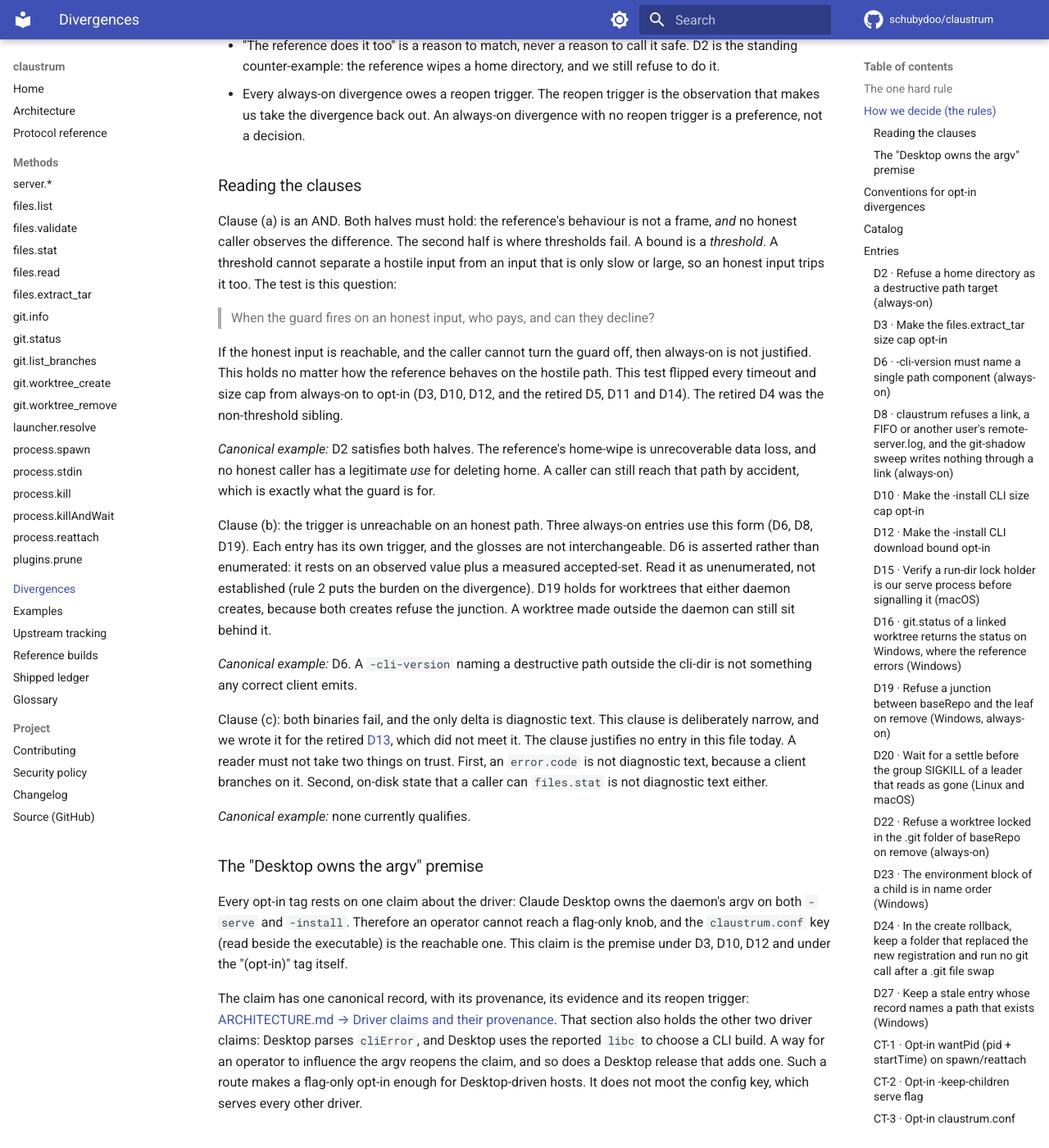
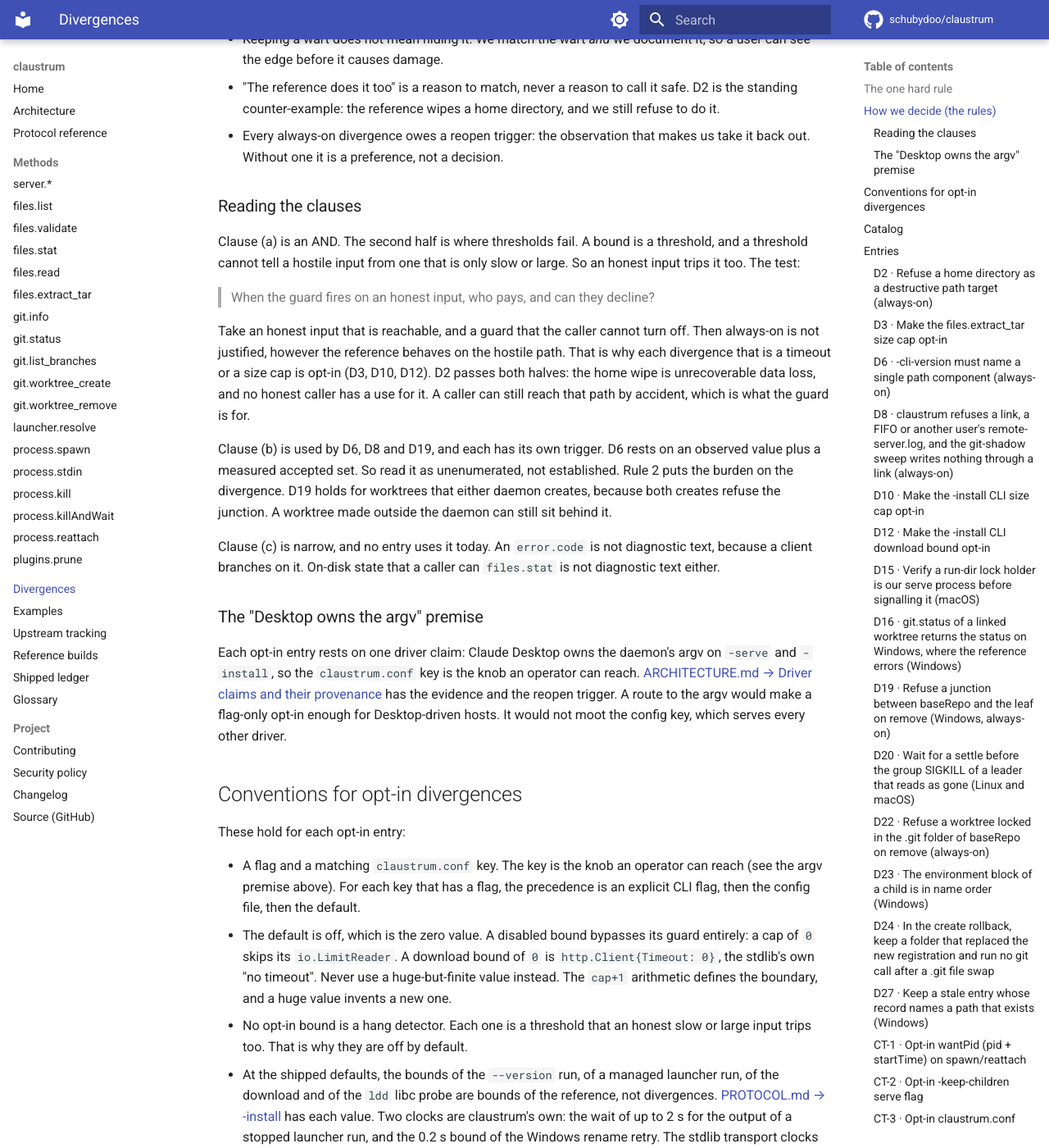
Before and after one commit to schubydoo/claustrum, an MkDocs documentation site: the page built from docs/DIVERGENCES.md, in a window 1280 px wide and 1400 px high, scrolled down 1189 px. Shown: the whole window at 82% size. Built offline with MkDocs 1.6.1 and Material for MkDocs 9.7.7, drawn with Linux system fonts in a browser that asks for light colours; comment, search, counter and statistics services are not loaded; some of the changed text lies outside the part shown.

Commit message:
docs: settle the rules, the catalog and the provenance of DIVERGENCES.md (#668)
* docs: settle the rules, the catalog and the provenance of DIVERGENCES.md

Co-Authored-By: Claude Opus 5.5 <noreply@anthropic.com>

* docs: fix the provenance, rule 3, the precedence and the catalog rows

Co-Authored-By: Claude Opus 5.5 <noreply@anthropic.com>

* docs: scope the D8, D16, D20 and D22 rows and the rule-4 exception

Co-Authored-By: Claude Opus 5.5 <noreply@anthropic.com>

* docs: keep the argv rider and the loose sense of opt-in for the CT entries

Co-Authored-By: Claude Opus 5.5 <noreply@anthropic.com>

---------

Co-authored-by: Schuby <12485317+schubydoo@users.noreply.github.com>
Co-authored-by: Claude Opus 5.5 <noreply@anthropic.com>

```diff
--- a/docs/DIVERGENCES.md
+++ b/docs/DIVERGENCES.md
@@ -1,53 +1,52 @@
 # claustrum — deliberate divergences
 
 Almost everything claustrum does is byte-identical to the reference daemon. This
-file is the canonical catalog of the exceptions. The exceptions are the
-behaviours that *knowingly* change a frame or an action. This file also gives the
-rules that gate every one of them.
+file is the catalog of the exceptions: the behaviours that *knowingly* change a
+frame or an action. It also gives the rules that gate each one.
 
-The [catalog table](#catalog) is the fast path. It gives one row per divergence,
-with its default, how to activate it, and its reopen trigger. The
-[rules](#how-we-decide-the-rules) come first for a reason: they decide which
-shape an entry can take. The three shapes are always-on, opt-in, and conditional.
+The [catalog table](#catalog) has one row per divergence. The
+[rules](#how-we-decide-the-rules) come first, because they decide which shape an
+entry can take: always-on or opt-in.
 
-Per-method wire facts (params, result field order, error strings) live in
-[PROTOCOL.md](PROTOCOL.md) and on the pages under `protocol/`. Driver-claim
-provenance lives in
-[ARCHITECTURE.md](ARCHITECTURE.md#driver-claims-and-their-provenance). The
-measured cells and rounds behind each entry are not in this file. The history of
-the reference builds is in [REFERENCE-BUILDS.md](REFERENCE-BUILDS.md).
+Per-method wire facts (params, result field order, error texts) live in
+[PROTOCOL.md](PROTOCOL.md) and on the pages under `protocol/`. The history of the
+reference builds is in [REFERENCE-BUILDS.md](REFERENCE-BUILDS.md).
+
+claustrum follows the reference build `5fd08069`. An entry names the build of a
+measurement where the build matters. A measurement of the reference that names no build was made
+on `5fd08069` or on an earlier build. A fact that comes from
+reading claustrum's code is marked "from the code".
 
 ## The one hard rule
 
 Byte-identical JSON-RPC frames are the product. A divergence needs a reason.
-Matching does not need a reason. "Off by default" must mean byte-identical, not
-almost byte-identical. An opt-in divergence that is not active leaves the wire
-exactly as the reference leaves it.
-
-[PROTOCOL.md](PROTOCOL.md) and the PR that shipped it also document every
-intentional divergence below. The
+Matching does not. "Off by default" means byte-identical, not almost
+byte-identical. An opt-in divergence that is not active leaves the wire exactly as
+the reference leaves it. The
 [out-of-scope list](#explicitly-out-of-scope-would-break-compatibility) at the end
-gives the inverse: the changes we will never make.
+gives the changes we will never make.
 
 ## How we decide (the rules)
 
 The standard, in priority order:
 
-> 1. Claude Desktop must keep working. Claustrum is a drop-in. If a behaviour
->    is reachable by Desktop, and matching the reference is what keeps Desktop
->    working, we match. How ugly the reference's behaviour is does not matter.
-> 2. Match by default. A wart Desktop tolerates is the contract, not a bug.
->    Divergence needs a reason. Matching does not. The burden of proof is always
->    on the divergence.
-> 3. A divergence earns ALWAYS-ON only if one of three conditions holds.
+> 1. Claude Desktop must keep working. Claustrum is a drop-in. If Desktop can
+>    reach a behaviour, and matching the reference keeps Desktop working, we
+>    match. How ugly the reference's behaviour is does not matter.
+> 2. Match by default. A wart Desktop tolerates is the contract, not a bug. The
+>    burden of proof is always on the divergence.
+> 3. A divergence earns ALWAYS-ON only if one of three conditions holds, or by the
+>    exception in rule 4.
 >    **(a)** Two things hold together. The reference's behaviour on that path
->    is not a frame at all, which means an unbounded wait, unbounded memory,
->    or unrecoverable data loss. And no honest caller can observe the
->    difference. **(b)** The trigger itself is unreachable on an honest path. **(c)** The trigger is reachable,
->    but both binaries fail the operation and the only delta is diagnostic
->    text.
+>    is not a frame at all: an unbounded wait, unbounded memory, or
+>    unrecoverable data loss. And no honest caller can observe the
+>    difference. **(b)** The trigger itself is unreachable on an honest path.
+>    **(c)** The trigger is reachable, but both binaries fail the operation and
+>    the only delta is diagnostic text.
 > 4. Anything else that changes an honest-path frame is OPT-IN, default off, or
->    it does not ship.
+>    it does not ship. The one exception is a maintainer decision that an
+>    entry is always-on. That entry gives the date of the decision and a reopen
+>    trigger.
 
 Corollaries:
 
@@ -56,130 +55,98 @@ Corollaries:
 - "The reference does it too" is a reason to match, never a reason to call it
   safe. D2 is the standing counter-example: the reference wipes a home directory,
   and we still refuse to do it.
-- Every always-on divergence owes a reopen trigger. The reopen trigger is the
-  observation that makes us take the divergence back out. An always-on
-  divergence with no reopen trigger is a preference, not a decision.
+- Every always-on divergence owes a reopen trigger: the observation that makes us
+  take it back out. Without one it is a preference, not a decision.
 
 ### Reading the clauses
 
-Clause (a) is an AND. Both halves must hold: the reference's behaviour is not a
-frame, *and* no honest caller observes the difference. The second half is where
-thresholds fail. A bound is a *threshold*. A threshold cannot separate a hostile
-input from an input that is only slow or large, so an honest input trips it too.
-The test is this question:
+Clause (a) is an AND. The second half is where thresholds fail. A bound is a
+threshold, and a threshold cannot tell a hostile input from one that is only slow
+or large. So an honest input trips it too. The test:
 
 > When the guard fires on an honest input, who pays, and can they decline?
 
-If the honest input is reachable, and the caller cannot turn the guard off, then
-always-on is not justified. This holds no matter how the reference behaves on the
-hostile path. This test flipped every timeout and size cap from always-on to
-opt-in (D3, D10, D12, and the retired D5, D11 and D14). The retired D4 was the
-non-threshold sibling.
+Take an honest input that is reachable, and a guard that the caller cannot turn
+off. Then always-on is not justified, however the reference behaves on the
+hostile path. That is why each divergence that is a timeout or a size cap is
+opt-in (D3, D10, D12). D2 passes both
+halves: the home wipe is unrecoverable data loss, and no honest caller has a use
+for it. A caller can still reach that path by accident, which is what the guard
+is for.
 
-*Canonical example:* D2 satisfies both halves. The reference's home-wipe is
-unrecoverable data loss, and no honest caller has a legitimate *use* for deleting
-home. A caller can still reach that path by accident, which is exactly what the
-guard is for.
+Clause (b) is used by D6, D8 and D19, and each has its own trigger. D6 rests on an
+observed value plus a measured accepted set. So read it as unenumerated, not
+established. Rule 2 puts the burden on the divergence. D19 holds for worktrees
+that either daemon creates, because both creates refuse the junction. A worktree
+made outside the daemon can still sit behind it.
 
-Clause (b): the trigger is unreachable on an honest path. Three always-on
-entries use this form (D6, D8, D19). Each entry has its own trigger,
-and the glosses are not interchangeable. D6 is asserted rather than
-enumerated: it rests on an observed value plus a measured accepted-set. Read
-it as unenumerated, not established (rule 2 puts the burden on the
-divergence). D19 holds for worktrees that either daemon creates, because both
-creates refuse the junction. A worktree made outside the daemon can still sit behind
-it.
-
-*Canonical example:* D6. A `-cli-version` naming a destructive path outside the
-cli-dir is not something any correct client emits.
-
-Clause (c): both binaries fail, and the only delta is diagnostic text.
-This clause is deliberately narrow, and we wrote it for the retired
-[D13](#d13), which did not meet it. The clause justifies no entry in this file
-today. A reader must not take two things on trust. First, an `error.code` is not
-diagnostic text, because a client branches on it. Second, on-disk state that a
-caller can `files.stat` is not diagnostic text either.
-
-*Canonical example:* none currently qualifies.
+Clause (c) is narrow, and no entry uses it today. An `error.code` is not
+diagnostic text, because a client branches on it. On-disk state that a caller can
+`files.stat` is not diagnostic text either.
 
 ### The "Desktop owns the argv" premise
 
-Every opt-in tag rests on one claim about the driver: Claude Desktop owns the
-daemon's argv on both `-serve` and `-install`. Therefore an operator cannot reach
-a flag-only knob, and the `claustrum.conf` key (read beside the executable) is the
-reachable one. This claim is the premise under D3, D10, D12 and
-under the "(opt-in)" tag itself.
-
-The claim has one canonical record, with its provenance, its evidence and its
-reopen trigger:
-[ARCHITECTURE.md → Driver claims and their provenance](ARCHITECTURE.md#driver-claims-and-their-provenance).
-That section also holds the other two driver claims: Desktop parses `cliError`,
-and Desktop uses the reported `libc` to choose a CLI build. A way for an operator
-to influence the argv reopens the claim, and so does a Desktop release that adds one. Such
-a route makes a flag-only opt-in enough for Desktop-driven hosts. It does not
-moot the config key, which serves every other driver.
+Each opt-in entry rests on one driver claim: Claude Desktop owns the daemon's argv
+on `-serve` and `-install`, so the `claustrum.conf` key is the knob an operator
+can reach. [ARCHITECTURE.md → Driver claims and their
+provenance](ARCHITECTURE.md#driver-claims-and-their-provenance) has the evidence
+and the reopen trigger. A route to the argv would make a flag-only opt-in enough
+for Desktop-driven hosts. It would not moot the config key, which serves every
+other driver.
 
 ## Conventions for opt-in divergences
 
-These conventions hold for every opt-in entry. This section states them once
-rather than repeating them in each entry:
+These hold for each opt-in entry:
 
-- A flag and a matching `claustrum.conf` key. The config key is the reachable
-  knob (see the argv premise above). Precedence is explicit CLI flag > config >
-  default. claustrum resolves it with `flag.Visit`.
-- Default off is the zero value, and disabled bypasses the guard entirely. A
-  cap set to `0` skips its `io.LimitReader`. A timeout set to `0` skips
-  `context.WithTimeout`. For the download, `0` instead relies on
-  `http.Client{Timeout: 0}`, which is the stdlib's own "no timeout". Never use a
-  huge-but-finite value. The `cap+1` / armed-cancel arithmetic is what defines the
-  boundary. Routing the unlimited case through that arithmetic invents a boundary.
-- No opt-in bound is a hang detector. Each bound is a threshold, so an
-  honest-but-slow or honest-but-large input trips it too. That is precisely why
-  they are off by default.
-- At the shipped defaults, each bound below is a bound of the reference, not a
-  divergence. These are the bounds of the `--version` run, of a managed launcher
-  run, of the download and of the `ldd` libc probe.
-  [PROTOCOL.md → -install](PROTOCOL.md#-install-ensure-the-agent-cli) has the
-  value and the rule of each one. Two clocks are claustrum's own choice: the
-  wait of up to 2 s for the output of a stopped launcher run, and the 0.2 s
-  bound of the Windows rename retry.
-  The stdlib transport clocks (`net.Dialer{Timeout: 30s}`,
-  `TLSHandshakeTimeout: 10s`) apply on `-cli-url` only. They are always-on,
-  unnumbered, and unprobed on the reference.
+- A flag and a matching `claustrum.conf` key. The key is the knob an operator can
+  reach (see the argv premise above). For each key that has a flag, the
+  precedence is an explicit CLI flag, then the config file, then the default.
+- The default is off, which is the zero value. A disabled bound bypasses its guard
+  entirely: a cap of `0` skips its `io.LimitReader`. A download bound of `0` is
+  `http.Client{Timeout: 0}`, the stdlib's own "no timeout". Never use a huge-but-finite value instead. The
+  `cap+1` arithmetic defines the boundary, and a huge value
+  invents a new one.
+- No opt-in bound is a hang detector. Each one is a threshold that an honest slow
+  or large input trips too. That is why they are off by default.
+- At the shipped defaults, the bounds of the `--version` run, of a managed
+  launcher run, of the download and of the `ldd` libc probe are bounds of the
+  reference, not divergences.
+  [PROTOCOL.md → -install](PROTOCOL.md#-install-ensure-the-agent-cli) has each
+  value. Two clocks are claustrum's own: the wait of up to 2 s for the output of a
+  stopped launcher run, and the 0.2 s bound of the Windows rename retry. The
+  stdlib transport clocks (`net.Dialer{Timeout: 30s}`, `TLSHandshakeTimeout:
+  10s`) apply on `-cli-url` only. They are always-on, unnumbered, and not
+  probed on the reference.
 
 ## Catalog
 
 | ID | What it does | Default | How to activate | Why (rule / clause) | Reopen trigger |
 |----|--------------|---------|-----------------|---------------------|----------------|
-| [D2](#d2) | Refuse a destructive path that is or contains `$HOME`, on three methods and on `-install` | always-on | always-on | rule 3 clause (a). The `files.extract_tar` wipe through the parent handle and its three tests: maintainer decision of 2026-10-10 | an honest caller legitimately targeting a path that is/contains home, or a Windows `destDir` with the `\\?\` prefix and a dot or a space after its last name |
-| [D3](#d3) | Cap `files.extract_tar` output size | off (`0` = unlimited) | `-max-extract-bytes` / `max-extract-bytes` | rule 4 (who-pays) | operator's cap refuses a legit extraction, or default lets a bomb through |
-| [D6](#d6) | `-cli-version` must be a single path component | always-on | always-on | rule 3 clause (b) | Desktop passing a multi-component `-cli-version` |
-| [D8](#d8) | Refuse a link, a FIFO and, on Linux and macOS, another user's `remote-server.log` at the start. An own link to an own file passes on Linux and macOS. The reference can write through them or block. The `git-shadow` sweep makes no lock file in the target of a link | always-on | always-on | rule 3 clause (b), and the maintainer's decision of 2026-10-19 | a shared socket folder that needs the log, the reference refusing these entries on every host, or the reference making no lock file through a link |
-| [D10](#d10) | Cap `-install` CLI size (decompressed + download body) | off (`0`) | `-max-cli-bytes` / key | rule 4 (who-pays) | Desktop ceasing to treat a disk-full message as terminal |
-| [D12](#d12) | Bound on the `-install` download exchange | off (`0`) | `-cli-download-timeout` / key | rule 4 | operator with the bound set reporting an honest slow download failed |
-| [D15](#d15) | Verify a run-dir lock holder is our serve process before signalling it, in the serve eviction and in `-stop` (macOS) | always-on | always-on | rule 3 clause (a) | the reference adding the same macOS check, or a macOS holder legitimately un-inspectable via `KERN_PROCARGS2` |
-| [D16](#d16) | `git.status` of a linked worktree returns the status on Windows. With no global excludes file of the user, the reference errors `exit status 128` there | always-on (Windows) | always-on | claustrum-more-correct (D2/D8 pattern). **REACHABLE** | the reference fixing its Windows git.status, a Git for Windows release that accepts `NUL` there, or a decision to reproduce its failure for strict 1:1 |
-| [D19](#d19) | `git.worktree_remove` refuses a junction at any directory between `baseRepo` and the leaf. The reference answers success there, and at `.claude` or `.claude\worktrees` it deletes the branch (Windows) | always-on (Windows) | always-on | rule 3 clause (b): the create of both daemons refuses that junction. Maintainer decisions of 2026-09-27 and, for the levels above `.claude`, of 2026-10-07 | the reference refusing the junction or deleting through it, or a Windows client that depends on the success reply |
-| [D20](#d20) | Wait 50 ms and read again before the group `SIGKILL` of a child-group leader that reads as gone, at the reap of a `-serve` start (Linux and macOS) | always-on (Linux and macOS) | always-on | rule 3 clause (a) | a measurement that shows the reference waiting before that `SIGKILL`, or a report of a child that outlived a restart because it replaced its program |
-| [D22](#d22) | `git.worktree_remove` refuses a worktree locked in the `.git` folder of `baseRepo`. The reference answers success in four states: a daemon `GIT_DIR` of another repository (with or without `GIT_COMMON_DIR`, the folder present or gone), or a `baseRepo` spelled through a missing name | always-on | always-on | Maintainer decision of 2026-10-03. The frame differs from the reference in those four states | a caller that needs the removal of a locked worktree there, or a measurement that shows the reference refusing there |
-| [D23](#d23) | The environment block of a child is in name order (Windows). The reference does not sort it | always-on (Windows) | always-on | Maintainer decision of 2026-10-13: claustrum stays on Go 1.26, which sorts the block | the reference moves to Go 1.26 or newer |
-| [D24](#d24) | The rollback of `git.worktree_create` keeps a folder that replaced the new registration, where the reference removes it. On Windows a rollback after `.git` became a file runs no git call | always-on | always-on | Maintainer decisions of 2026-10-07 and, for the `.git` file, of 2026-10-19. The frames are equal for a replaced folder, and the disk differs. They differ after the `.git` file swap | a measurement of the reference keeping such a folder. Or a decision to match its disk, or to run the branch step in the repository that the `.git` file names |
-| [D27](#d27) | On Windows the stale step of `git.worktree_create` keeps an entry whose `gitdir` record names a path that exists. The reference deletes the entry of a live worktree in a folder with case sensitivity on | always-on (Windows) | always-on | The maintainer's decision of 2026-10-18 | a measurement of the reference with the same test |
-| [CT-1](#ct-1) | Opt-in `wantPid` → `pid` + `startTime` on spawn/reattach | off (fields omitted) | caller sends `"wantPid":true` | sanctioned optional-param extension | — (additive, degrades both ways) |
-| [CT-2](#ct-2) | `-keep-children` leaves the child tree running on shutdown | off | `-keep-children` / `keep-children` key | off-wire opt-in extension | — |
-| [CT-3](#ct-3) | `claustrum.conf` config file | absent ⇒ stock | create the file | the opt-in mechanism itself | — |
-| [CT-4](#ct-4) | Hardened token persistence | not built (deferred idea) | — | deferred | — |
-| [CT-5](#ct-5) | `-listen-pipe` Windows named-pipe transport | off | `-listen-pipe` / `listen-pipe` key (Windows) | additive opt-in transport | — |
+| [D2](#d2) | Refuse a destructive path that is or holds `$HOME` | always-on | always-on | rule 3 (a). The `files.extract_tar` wipe: decision of 2026-10-10 | an honest caller that needs such a path (more in the entry) |
+| [D3](#d3) | Cap `files.extract_tar` output size | off (`0`) | `-max-extract-bytes` / key | rule 4 | the cap refuses an honest extraction (more in the entry) |
+| [D6](#d6) | `-cli-version` is one path component | always-on | always-on | rule 3 (b) | Desktop sends a multi-component version |
+| [D8](#d8) | Refuse a FIFO, a link (not an own link to an own file on Linux and macOS) or (Linux, macOS) another user's `remote-server.log`. The `git-shadow` sweep writes nothing through a link | always-on | always-on | rule 3 (b), decision of 2026-10-19 | a shared socket folder that needs the log (more in the entry) |
+| [D10](#d10) | Cap the `-install` CLI size | off (`0`) | `-max-cli-bytes` / key | rule 4 | Desktop stops treating disk-full as terminal |
+| [D12](#d12) | Bound the `-install` download | off (`0`) | `-cli-download-timeout` / key | rule 4 | an honest slow download fails under the bound |
+| [D15](#d15) | Verify a lock holder before a signal (macOS) | always-on (macOS) | always-on | rule 3 (a) | the reference verifies the holder too (more in the entry) |
+| [D16](#d16) | `git.status` of a linked worktree works (Windows, no global excludes file) | always-on (Windows) | always-on | decision of 2026-10-13 | the reference or Git for Windows fixes the error (more in the entry) |
+| [D19](#d19) | Refuse a junction between `baseRepo` and the leaf on remove (Windows) | always-on (Windows) | always-on | rule 3 (b), decisions of 2026-09-27 and 2026-10-07 | a client that needs the success reply (more in the entry) |
+| [D20](#d20) | Wait 50 ms and read again before the group `SIGKILL` of a leader that reads as gone, at a `-serve` start (Linux and macOS) | always-on (Linux and macOS) | always-on | rule 3 (a) | the reference waits there too (more in the entry) |
+| [D22](#d22) | Refuse a worktree locked in the `.git` folder of `baseRepo` on remove, where the reference answers success in four states | always-on | always-on | decision of 2026-10-03 | a caller that needs that removal (more in the entry) |
+| [D23](#d23) | A child's environment block is in name order (Windows) | always-on (Windows) | always-on | decision of 2026-10-13 | the reference moves to Go 1.26 or newer |
+| [D24](#d24) | In a create rollback, keep a folder that replaced the registration. On Windows, run no git call after a `.git` file swap | always-on | always-on | decisions of 2026-10-07 and 2026-10-19 | the reference keeps such a folder (more in the entry) |
+| [D27](#d27) | Keep a stale entry whose record names a path that exists (Windows) | always-on (Windows) | always-on | decision of 2026-10-18 | a measurement of the reference with the same test |
+| [CT-1](#ct-1) | `wantPid` adds `pid` and `startTime` | off | the caller sends `"wantPid":true` | optional-param extension | none |
+| [CT-2](#ct-2) | `-keep-children` keeps the child tree at shutdown | off | `-keep-children` / key | off-wire extension | none |
+| [CT-3](#ct-3) | The `claustrum.conf` config file | absent | create the file | the opt-in mechanism itself | none |
+| [CT-4](#ct-4) | Hardened token persistence | not built | none | deferred idea | none |
+| [CT-5](#ct-5) | `-listen-pipe` named-pipe transport (Windows) | off | `-listen-pipe` / key | additive transport | none |
 
-Tags: **opt-in** = operator-declinable (flag + config key). **conditional** =
-activated by the caller. No current entry is conditional. **always-on** = no switch. The CT block uses
-"opt-in" in the looser sense of "off unless somebody asks for it". CT-1 is
-caller-activated and CT-3 *is* the config mechanism, so neither one is
-operator-declinable. Only CT-2 and CT-5 carry a flag and a key.
-
-An entry names the reference build that it was measured against where the
-entry needs it. A fact that comes from reading claustrum's code is marked
-"from the code".
+Tags: **opt-in** means an operator switch, a flag and a config key. **always-on**
+means no switch. The CT rows are off until someone asks: CT-1 by the caller,
+CT-3 by the file, CT-2 and CT-5 by a flag and a key. CT-4 is not built. In the
+CT headings "opt-in" means "off unless somebody asks for it": CT-1 and CT-3 have
+no flag and no key.
 
 ## Entries
 
--- a/docs/PROTOCOL.md
+++ b/docs/PROTOCOL.md
@@ -2929,14 +2929,9 @@ One binary, six modes: `-serve`, `-bridge`, `-stop`, `-version`, `-install` and
 
 ### Flags and config keys
 
-Every opt-in divergence flag defaults to its zero value, which is OFF, and which
-is byte-identical to the reference. Each flag has a matching `claustrum.conf` key.
-Claude Desktop owns the `-serve` and `-install` argv. That is a driver claim. See
-[ARCHITECTURE.md → Driver claims and their
-provenance](ARCHITECTURE.md#driver-claims-and-their-provenance). The configuration
-key is therefore the reachable knob. The precedence is: explicit CLI flag, then
-configuration, then default. A disabled bound bypasses the guard entirely. It is
-never "a huge limit".
+[DIVERGENCES.md → Conventions for opt-in
+divergences](DIVERGENCES.md#conventions-for-opt-in-divergences) has the default,
+the precedence of a flag and its key, and the bypass rule.
 
 | flag | config key | default | effect when set | mode |
 |---|---|---|---|---|
```
Also changed, not shown: 1 other file.
